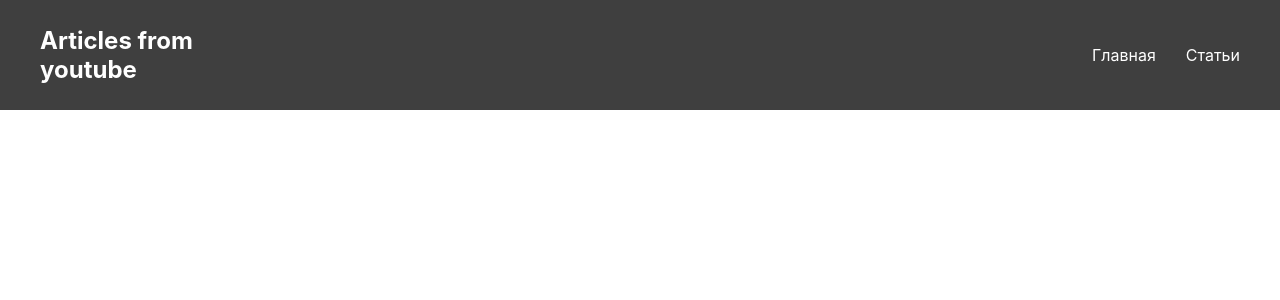
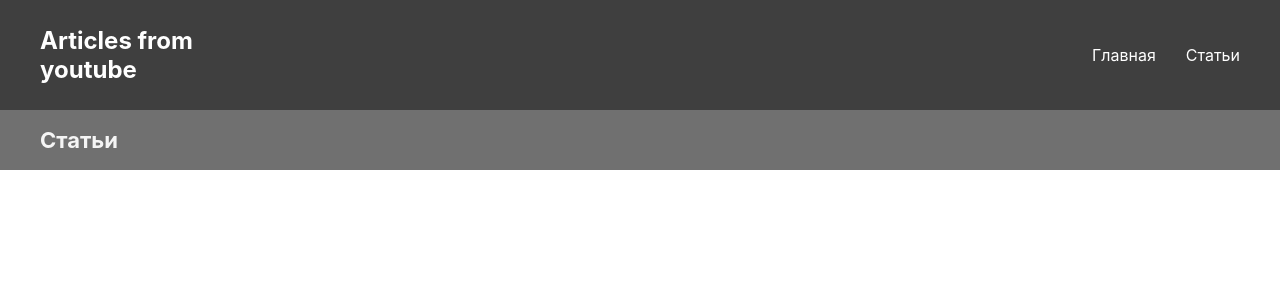
Before and after one commit to DanilTezin/articles-from-youtube, a React (Create React App) app: page /articles in a window 1280 px wide. Shown: the top 300 px of the page. Built offline with nearby package versions, Linux system fonts and the light colour scheme.

Commit message:
Add Articles page

```diff
--- a/src/App.tsx
+++ b/src/App.tsx
@@ -2,6 +2,7 @@ import React from 'react';
 import { Route, Routes } from 'react-router-dom';
 import './App.css';
 import Header from './components/Biz/Header/Header';
+import Articles from './pages/Articles/Articles';
 import HomePage from './pages/HomePage/HomePage';
 
 
@@ -12,6 +13,7 @@ function App() {
       <Header/>
       <Routes>
         <Route path='/' element={<HomePage/>}/>
+        <Route path='/articles' element={<Articles/>}/>
       </Routes>
     </div>
   );
--- /dev/null
+++ b/src/pages/Articles/Articles.tsx
@@ -0,0 +1,15 @@
+import { FC } from "react";
+import styles from './articles.module.css'
+
+
+const Articles: FC = () =>{
+    return(
+        <div>
+            <div className={styles.header}>
+                <h1 className={styles.title}>Статьи</h1>
+            </div>
+        </div>
+    )
+}
+
+export default Articles
--- /dev/null
+++ b/src/pages/Articles/articles.module.css
@@ -0,0 +1,17 @@
+
+h1{
+    padding: 0;
+    color: whitesmoke;
+    margin: 0;
+    font-size: 22px;
+    margin-left: 40px;
+}
+.header{
+    background-color: rgb(112, 112, 112);
+    height: 60px;
+    text-align: start;
+    display: flex;
+    justify-content: flex-start;
+    align-items: center ;
+    width: 100%;
+}
```
